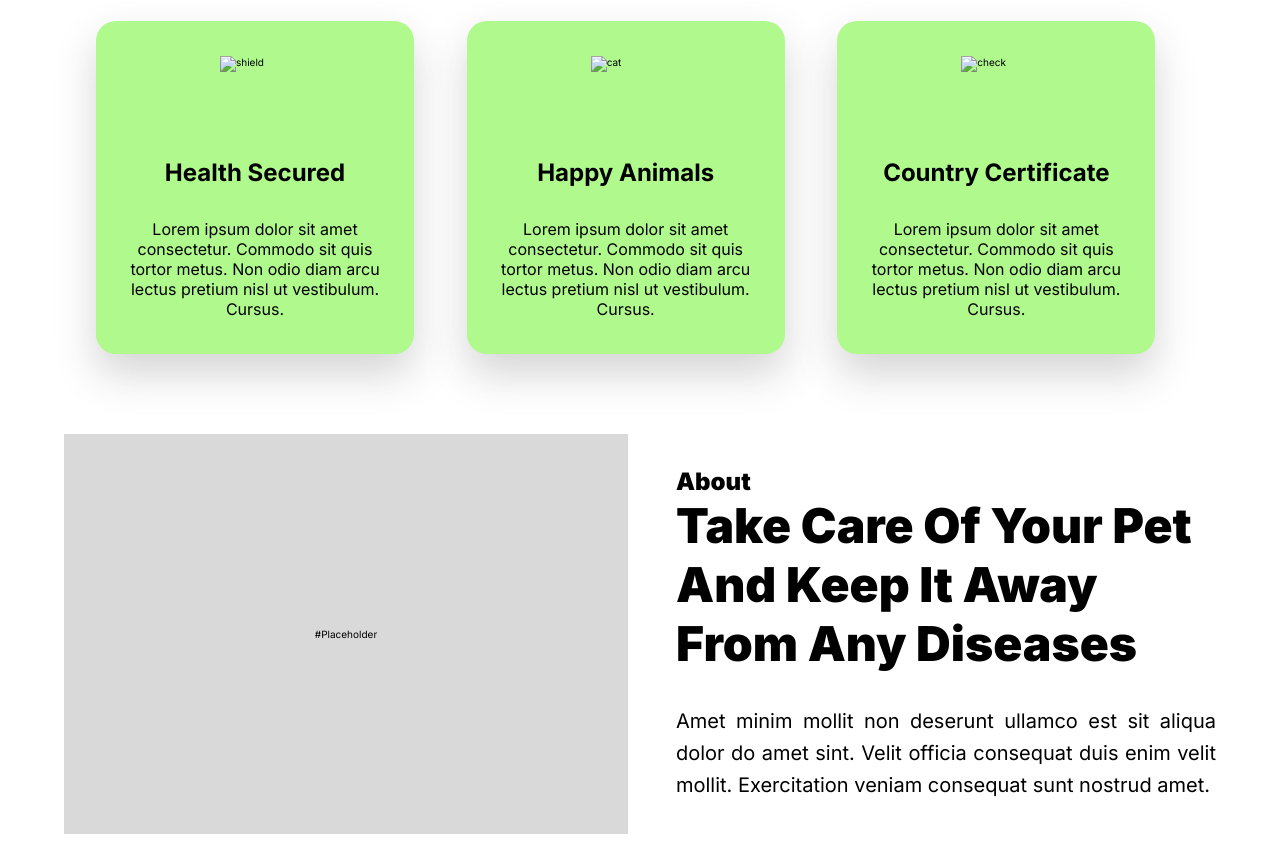
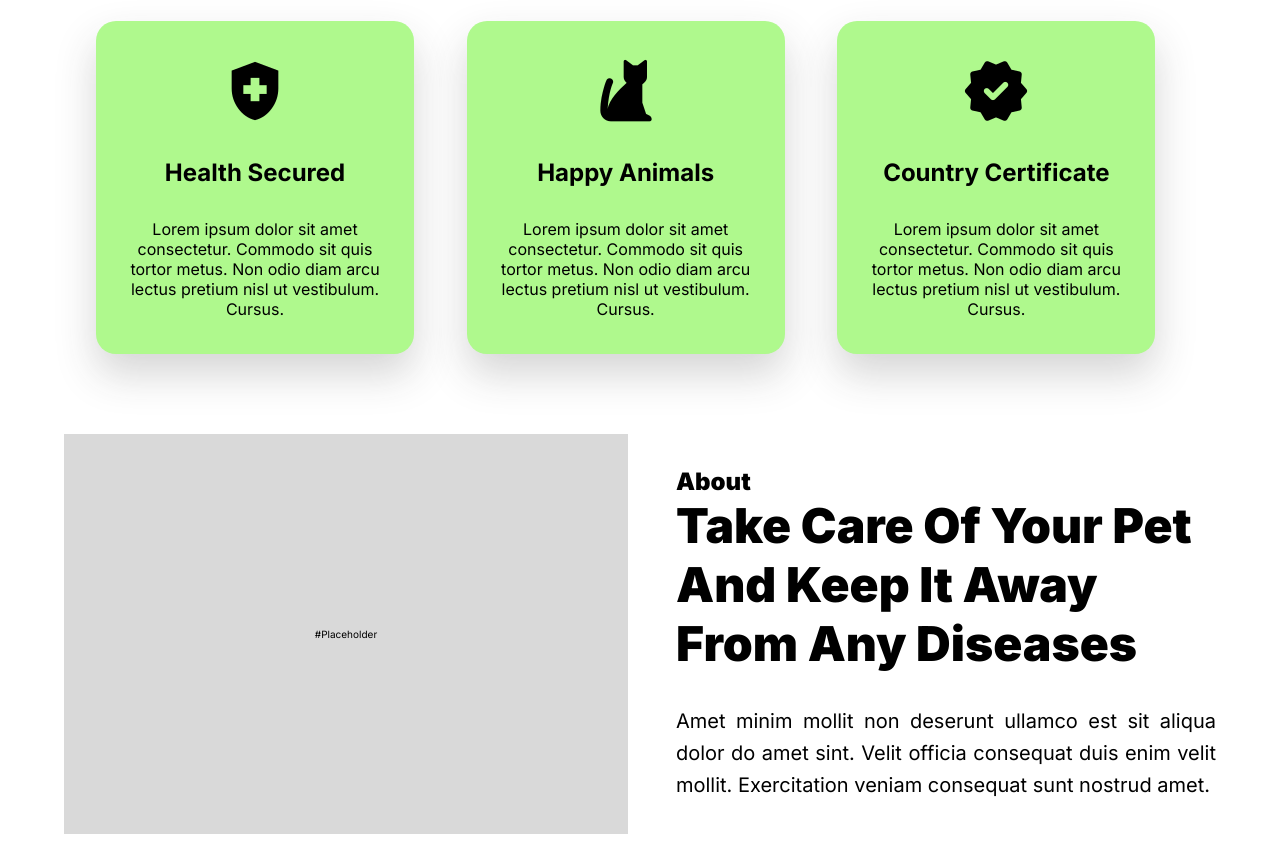
Before and after one commit to Kelotbalut/HTML-CSS-Practice, a plain HTML site: page index.html in a window 1280 px wide. Shown: the part 966-1819 px from the top of the page. Drawn offline with Linux system fonts and the light colour scheme.

Commit message:
wrong img folder

```diff
--- a/css/general.css
+++ b/css/general.css
@@ -19,7 +19,7 @@ body {
 }
 
 .bg--img-container {
-  background-image: url(../../img/backgroundpetcares.png);
+  background-image: url(../img/backgroundpetcares.png);
   background-repeat: no-repeat;
   background-size: cover;
   height: 100vh;
--- a/index.html
+++ b/index.html
@@ -62,21 +62,21 @@
       </div>
       <div class="cards grid grid--3-cols ">
         <div class="card">
-          <img src="../img/shield.png" alt="shield" class="card-img">
+          <img src="./img/shield.png" alt="shield" class="card-img">
           <div class="card-title">Health Secured</div>
           <div class="card-subtitle">
             Lorem ipsum dolor sit amet consectetur. Commodo sit quis tortor metus. Non odio diam arcu lectus pretium nisl ut vestibulum. Cursus.
           </div>
         </div>
         <div class="card">
-          <img src="../img/cat.png" alt="cat" class="card-img">
+          <img src="./img/cat.png" alt="cat" class="card-img">
           <div class="card-title">Happy Animals</div>
           <div class="card-subtitle">
             Lorem ipsum dolor sit amet consectetur. Commodo sit quis tortor metus. Non odio diam arcu lectus pretium nisl ut vestibulum. Cursus.
           </div>
         </div>
         <div class="card">
-          <img src="../img/check.png" alt="check" class="card-img">
+          <img src="./img/check.png" alt="check" class="card-img">
           <div class="card-title">Country Certificate</div>
           <div class="card-subtitle">
             Lorem ipsum dolor sit amet consectetur. Commodo sit quis tortor metus. Non odio diam arcu lectus pretium nisl ut vestibulum. Cursus.
```
Also changed, not shown: img/backgroundpetcares.png (added), img/cat.png (added), img/check.png (added), img/shield.png (added).
